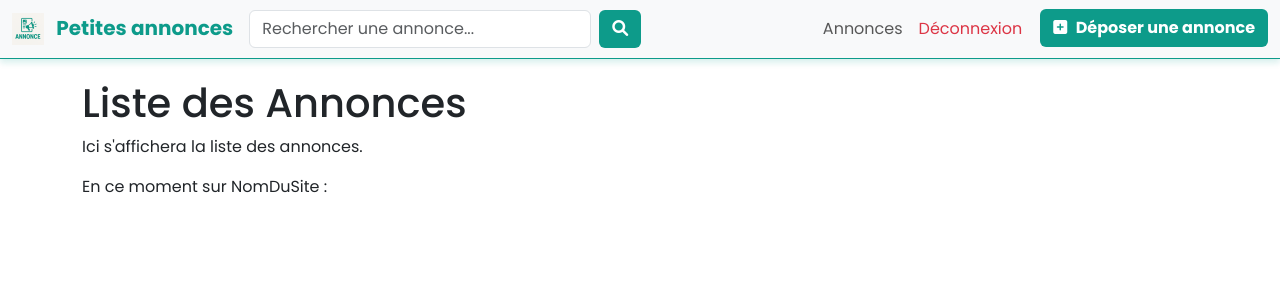
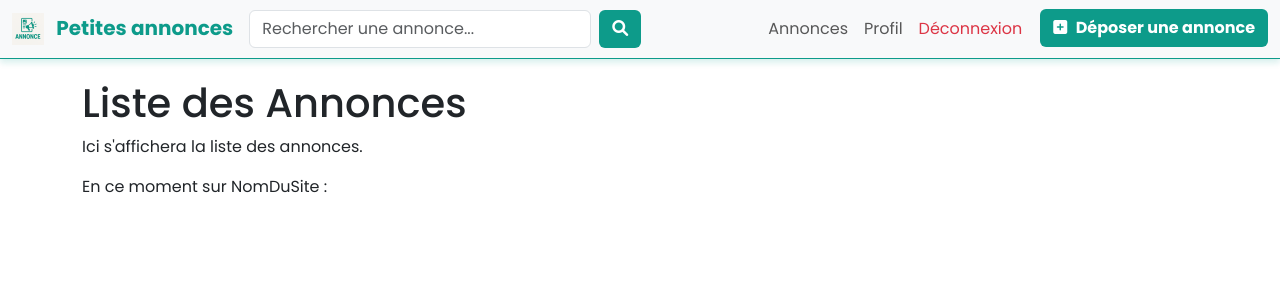
Before and after one commit to JessyFra/SIOP2_PetiteAnnonce, a PHP site: page /index.php?page=annonces in a window 1280 px wide. Shown: the top 300 px of the page. Run offline with PHP 8.4, Linux system fonts and the light colour scheme; the visitor is signed in with stand-in values (Sample User, id 1).

Commit message:
Lien vers page pour le profil user

```diff
--- a/private/src/view/component/navbar.php
+++ b/private/src/view/component/navbar.php
@@ -23,6 +23,10 @@
 
                 <?php if (!empty($_SESSION['userID'])): ?>
                     <li class="nav-item">
+                        <a class="nav-link custom-nav-link" href="index.php?page=profil">Profil</a>
+                    </li>
+
+                    <li class="nav-item">
                         <a class="nav-link text-danger" href="index.php?page=logout" title="Déconnexion">Déconnexion</a>
                     </li>
                 <?php else: ?>
@@ -32,7 +36,7 @@
                 <?php endif; ?>
 
                 <li class="nav-item">
-                    <a class="btn fw-bold" href="index.php?page=deposer">
+                    <a class="btn fw-bold" href="index.php?page=annonces">
                         <i class="fa-solid fa-square-plus" style="margin-right: 5px;"></i> Déposer une annonce
                     </a>
                 </li>
```
